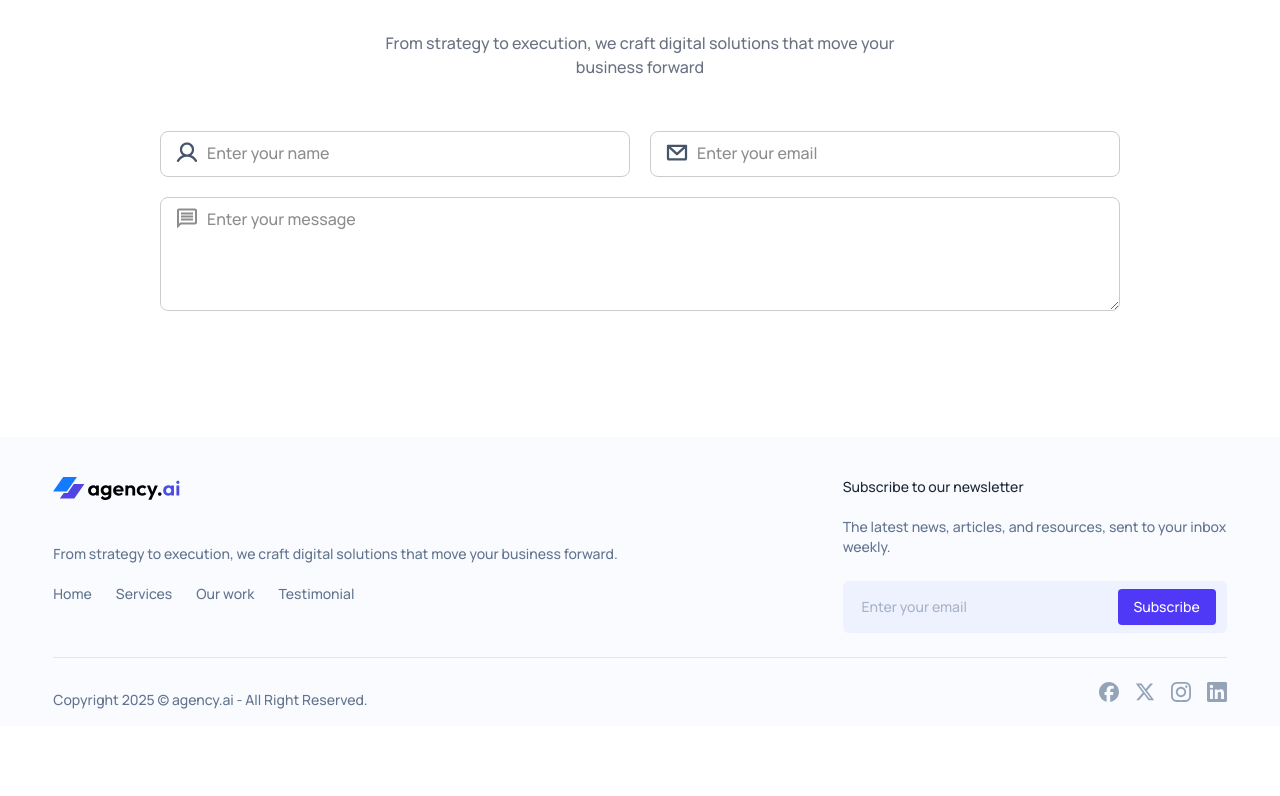
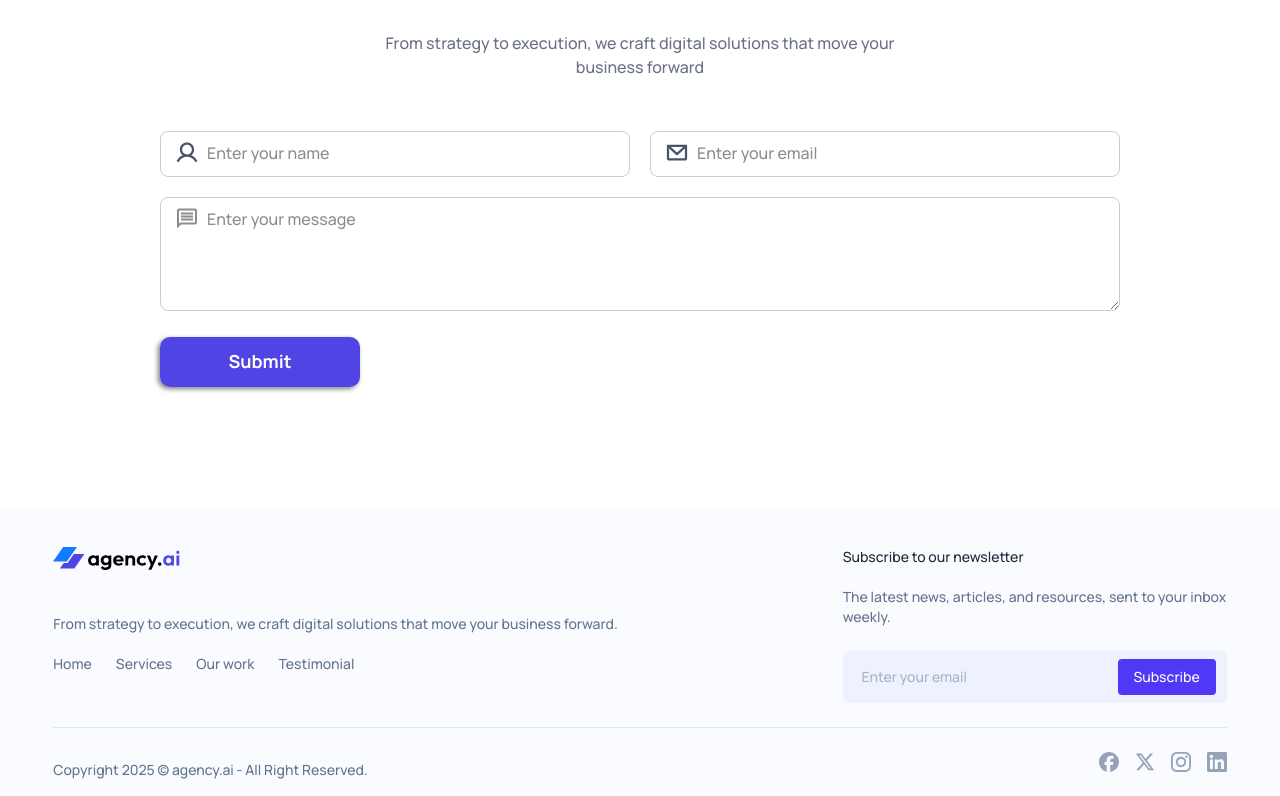
Before and after one commit to Rajibbepary/agency_ai, a React (Vite) app in the folder client/: page / in a window 1280 px wide. Shown: the part 3072-3868 px from the top of the page. Before the commit the page ends 3798 px from the top, so only its background shows below. Built offline with nearby package versions, Linux system fonts and the light colour scheme.

Commit message:
beautifull button design

```diff
--- a/client/src/components/ContactUs.jsx
+++ b/client/src/components/ContactUs.jsx
@@ -67,6 +67,7 @@ const ContactUs = () => {
                         Enter your message
                     </label>
                 </div>
+                 <button class="btn-3">Submit</button>
             </form>
         </div>
     );
--- a/client/src/components/contact.css
+++ b/client/src/components/contact.css
@@ -28,7 +28,7 @@
 /* Focus + Active border */
 .input-field input:focus,
 .input-field textarea:focus {
-    border: 1px solid #0034de;
+    border: 1px solid #5044E5;
 }
 
 /* Floating label on focus or when valid */
@@ -39,8 +39,65 @@
     transform: translateY(-51%) translateX(-10px) scale(0.8);
     background-color: #fff;
     padding: 0px 5px;
-    color: #0034de;
+    color: #5044E5;
     font-weight: bold;
     letter-spacing: 1px;
     border-radius: 100px;
 }
+
+ .btn-3{
+    font-size: 18px;
+    font-weight: bold;
+    width: 200px;
+    height: 50px;
+    background: white;
+    border: none;
+    color: #5044E5;
+    border-radius: 10px;
+    box-shadow: -2px 2px 5px rgba(0, 0, 0, .5);
+    cursor: pointer;
+    position: relative;
+    z-index: 1;
+    overflow: hidden;
+    transition: .5s all ease;
+}
+
+.btn-3{
+    color: white;
+}
+.btn-3::before{
+    content: '';
+    width: 100%;
+    height: 100%;
+    background:#5044E5;
+    position: absolute;
+    top: 0;
+    left: 0;
+    z-index: -1;
+    transform: translateX(-50%);
+    transition: .5s all ease;
+}
+.btn-3:hover::before{
+    transform: translateX(-100%);
+}
+.btn-3::after{
+    content: '';
+    width: 100%;
+    height: 100%;
+    background:#5044E5;
+    position: absolute;
+    top: 0;
+    left: 0;
+    z-index: -1;
+    transform: translateX(50%);
+    transition: .5s all ease;
+}
+
+
+.btn-3:hover::after{
+    transform: translateX(100%);
+}
+.btn-3:hover{
+    color: #5044E5;
+    /* background-color: white; */
+}
```
